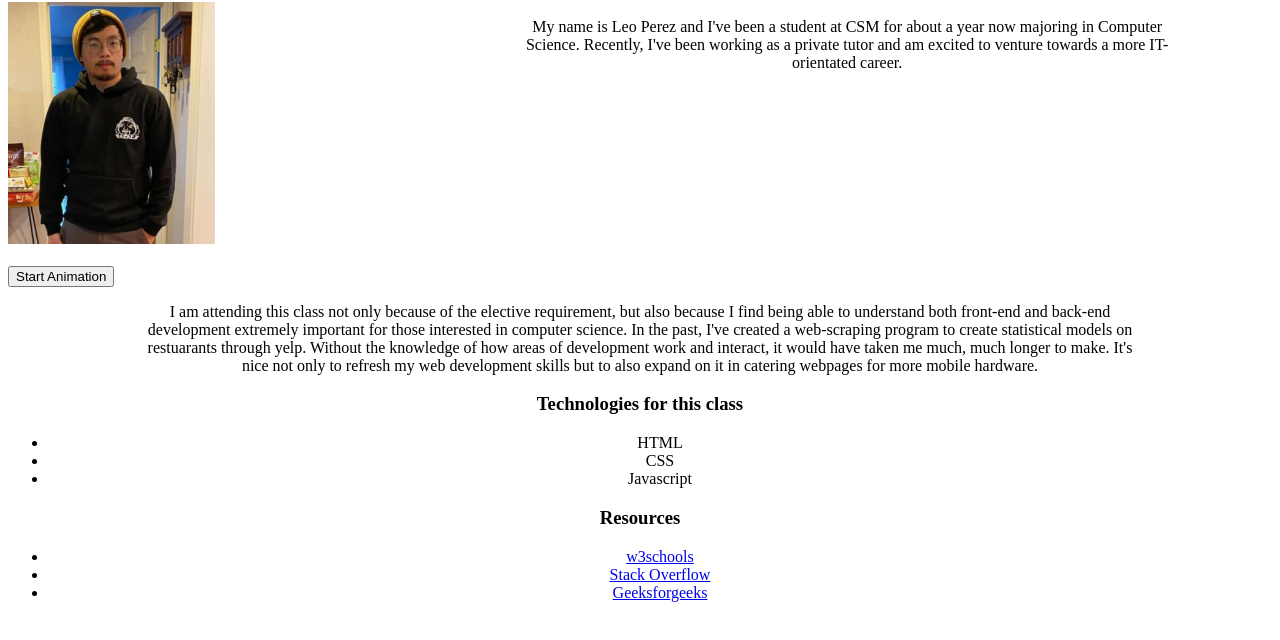
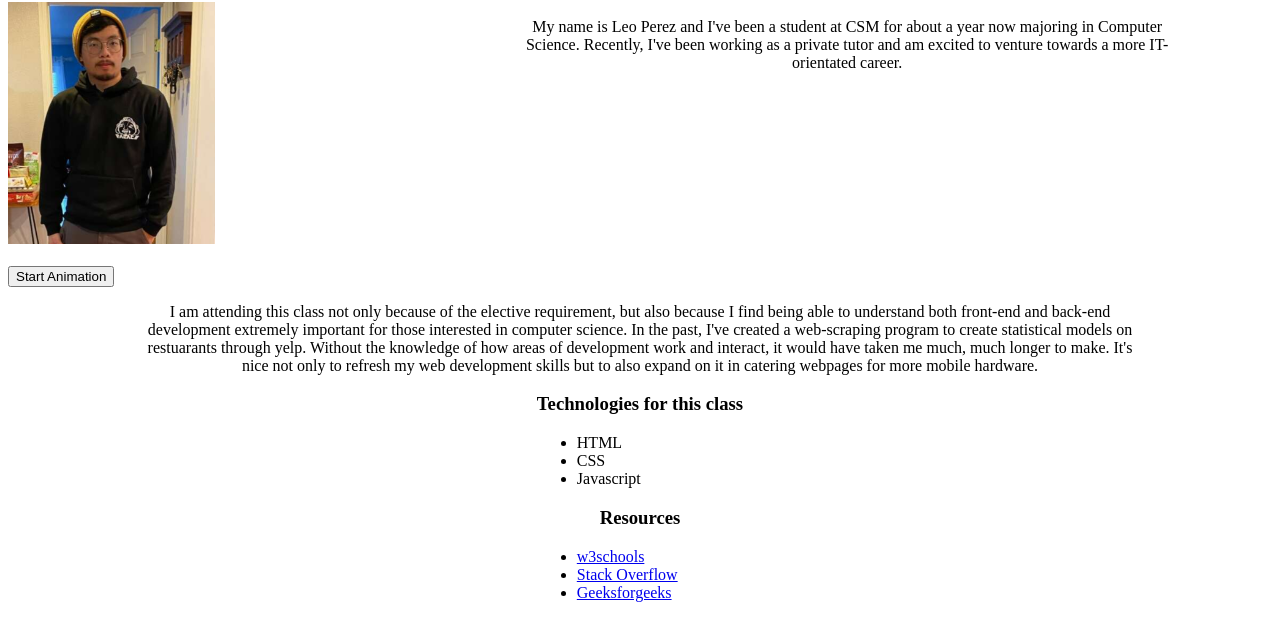
Before and after one commit to LayoPi/layopi.github.io, a plain HTML site: page index.html in a window 1280 px wide. Shown: the part 78-718 px from the top of the page. Drawn offline with nearby package versions, Linux system fonts and the light colour scheme.

Commit message:
Update index.css

```diff
--- a/index.css
+++ b/index.css
@@ -22,5 +22,5 @@ img {
 }
 
 ul {
-    text-align: center;
+    padding-left: 45%;
 }
```
